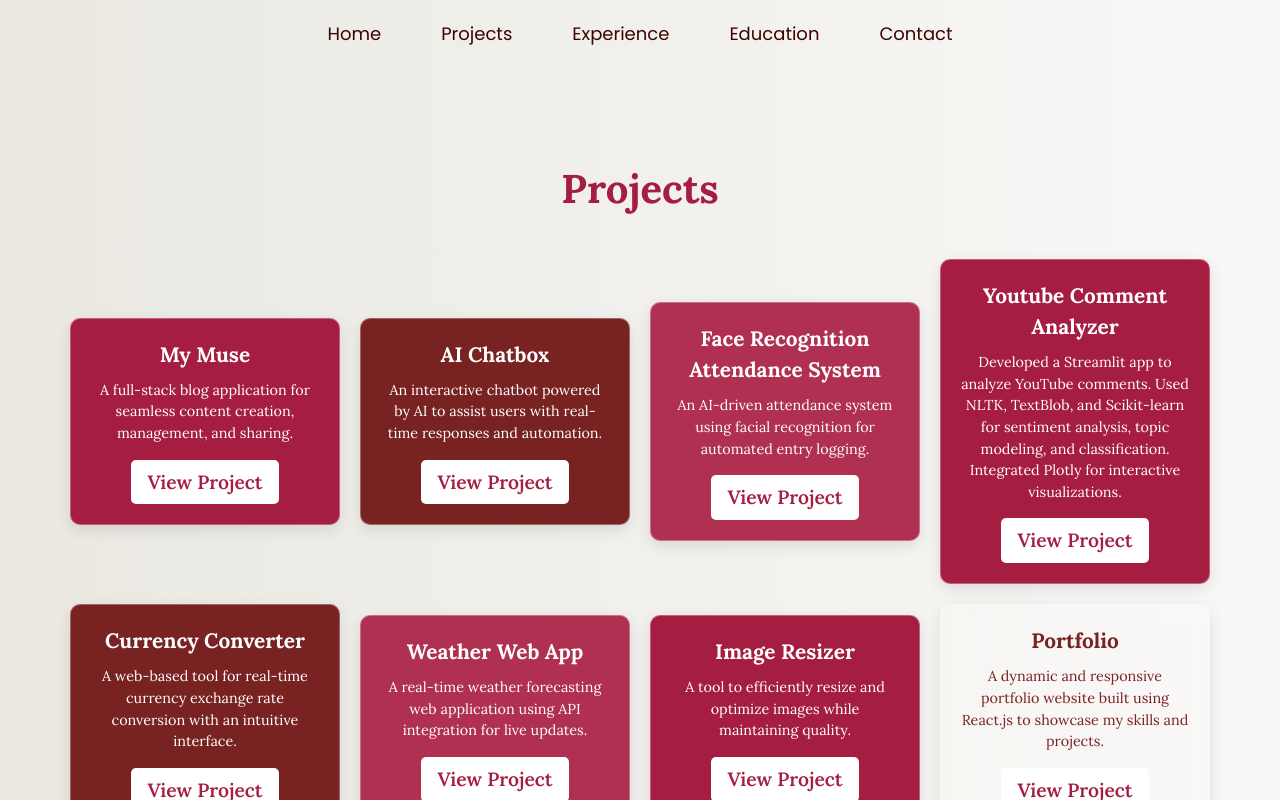
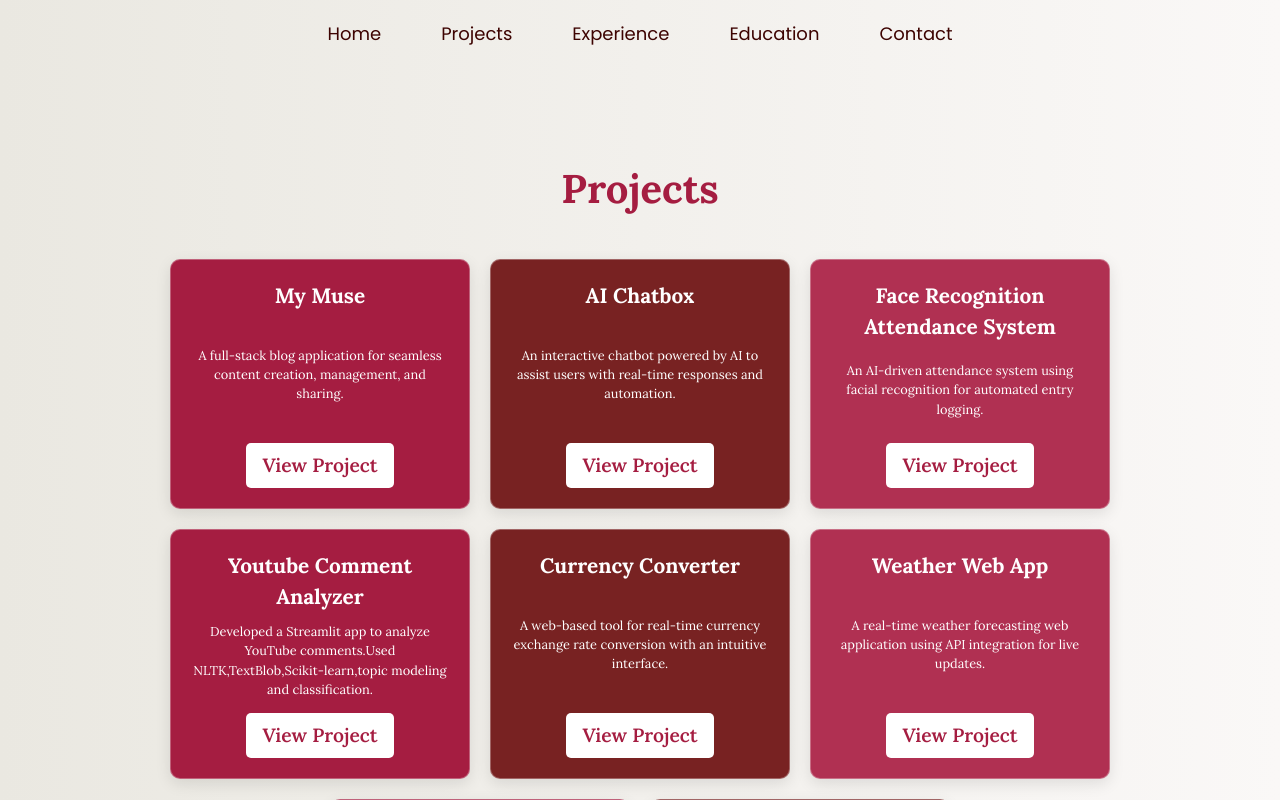
Before and after one commit to ramsha287/portfolio-react, a React (Create React App) app: page /projects in a window 1280 px wide. Shown: the top 800 px of the page. Built offline with nearby package versions, Linux system fonts and the light colour scheme; a web font is replaced by a local one.

Commit message:
Updated project components and styles

```diff
--- a/src/Components/Projects/Projects.css
+++ b/src/Components/Projects/Projects.css
@@ -41,13 +41,19 @@
 }
 
 /* Individual Project Cards */
+/* Individual Project Cards */
 .project-glass {
     background: rgba(255, 255, 255, 0.2); /* Semi-transparent glass effect */
-    backdrop-filter: blur(10px); /* Glass effect */
+    backdrop-filter: blur(10px);
     -webkit-backdrop-filter: blur(10px);
     border-radius: 10px;
     padding: 20px;
-    width: 270px;
+    width: 300px;  /* Fixed width */
+    height: 250px; /* Fixed height */
+    display: flex;
+    flex-direction: column;
+    justify-content: space-between;
+    align-items: center;
     text-align: center;
     color: #782222;
     font-family: 'Lora', serif;
@@ -55,6 +61,7 @@
     box-shadow: 0px 5px 15px rgba(0, 0, 0, 0.1);
     border: 1px solid rgba(255, 255, 255, 0.3);
 }
+
 
 /* Different Card Variants */
 .project-glass:nth-child(1) { background-color: #a51d41; color: white; } /* Deep Red */
@@ -64,6 +71,7 @@
 .project-glass:nth-child(5) { background-color: #782222; color: white; } /* Dark Maroon */
 .project-glass:nth-child(6) { background-color: #B03052; color: white; } /* Bold Pink */
 .project-glass:nth-child(7) { background-color: #a51d41; color: white; } /* Deep Red */
+.project-glass:nth-child(8) { background-color: #782222; color: white; } /* Dark Maroon */
 
 /* Project Card Text */
 .project-glass h3 {
@@ -73,10 +81,14 @@
 }
 
 .project-glass p {
-    font-size: 0.9rem;
+    font-size: 0.8rem;
     font-weight: 400;
     margin-bottom: 15px;
+    overflow: hidden;
+    text-overflow: ellipsis;
+    white-space: normal;
 }
+
 
 /* View Project Link */
 .project-glass a {
--- a/src/Components/Projects/Projects.js
+++ b/src/Components/Projects/Projects.js
@@ -21,7 +21,7 @@ const projectsData = [
       "An AI-driven attendance system using facial recognition for automated entry logging.",
     link: "https://github.com/ramsha287/fras",
   },
-  { title: "Youtube Comment Analyzer", description: "Developed a Streamlit app to analyze YouTube comments. Used NLTK, TextBlob, and Scikit-learn for sentiment analysis, topic modeling, and classification. Integrated Plotly for interactive visualizations.", link: "https://github.com/ramsha287/youtubecommentanalyzer" },
+  { title: "Youtube Comment Analyzer", description: "Developed a Streamlit app to analyze YouTube comments.Used NLTK,TextBlob,Scikit-learn,topic modeling and classification.", link: "https://github.com/ramsha287/youtubecommentanalyzer" },
 
   {
     title: "Currency Converter",
```
